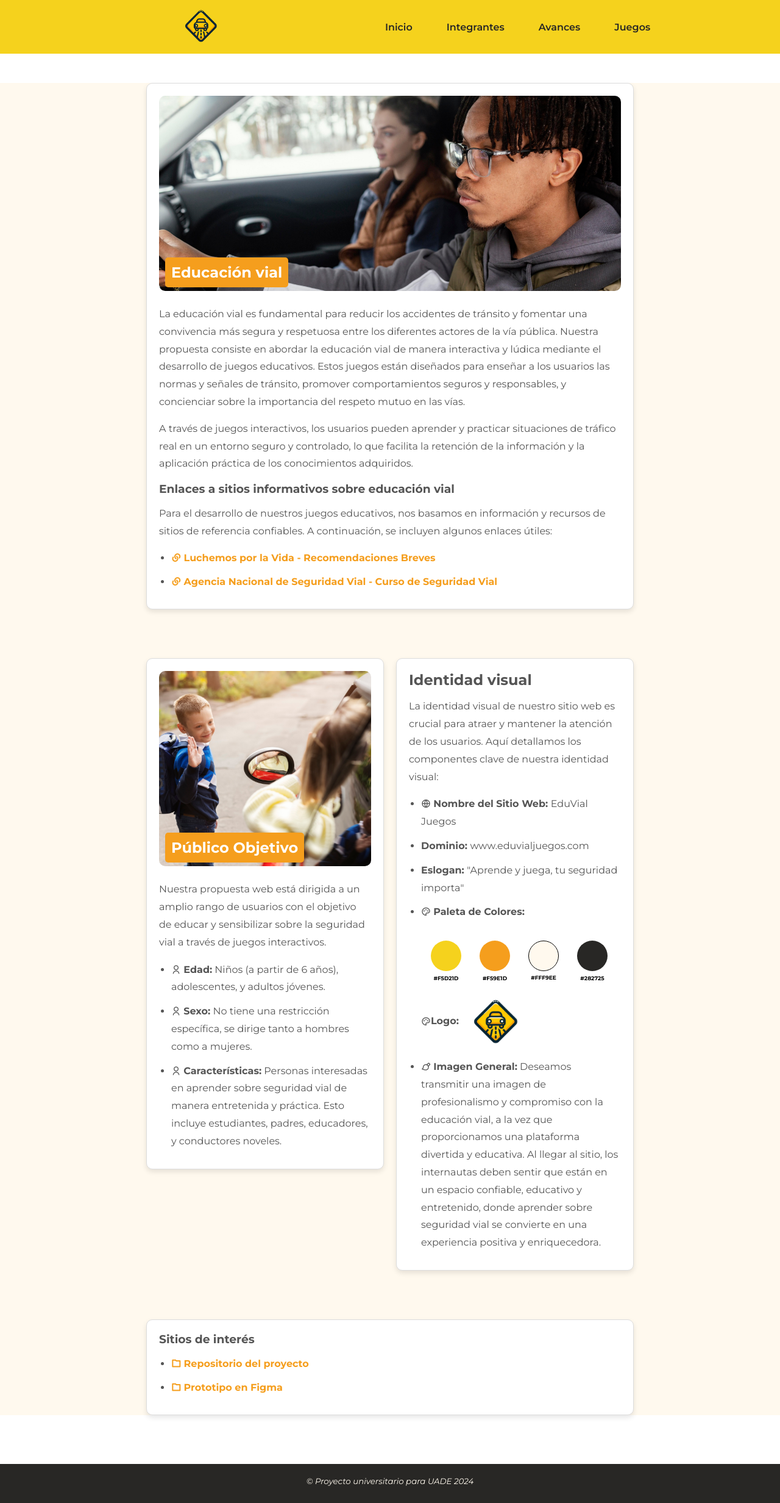
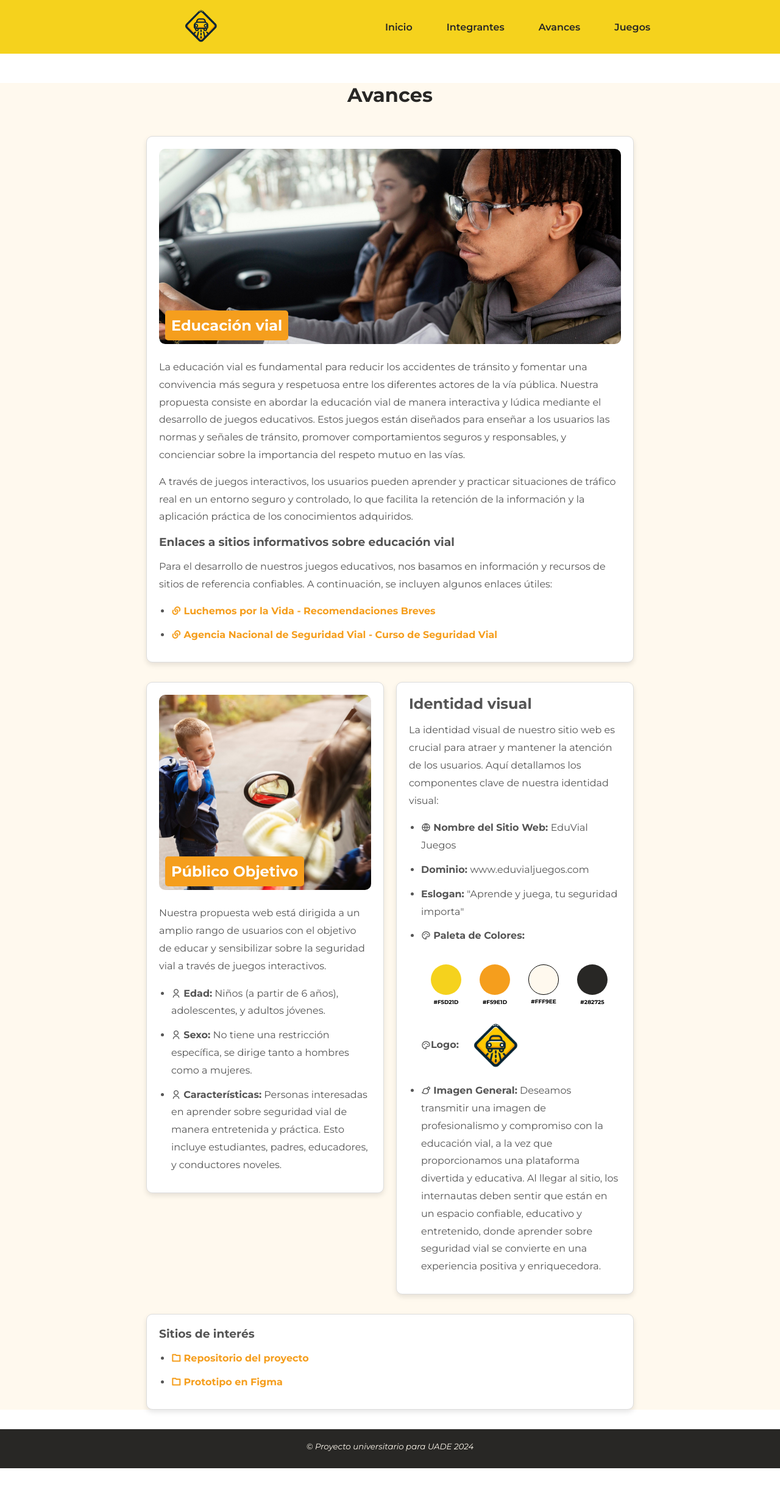
Before and after one commit to emedinafranco/tp-integrador, a plain HTML site: page pages/avances.html in a window 1280 px wide. Shown: the whole page at 61% size. After the commit the page ends 2407 px from the top, so only its background shows below. Drawn offline with nearby package versions, Linux system fonts and the light colour scheme.

Commit message:
pagina AVANCES terminado, animaciones de entrada, y retoques

```diff
--- a/css/avances.css
+++ b/css/avances.css
@@ -10,19 +10,21 @@
     --font-main: "Montserrat", sans-serif;
 }
 
+.h1-tittle {
+    text-align: center;
+}
 
 .avances_container {
     margin: 0rem 2rem 2rem 2rem;
     color: var(--bg-dark);
 }
 
-.avances_container.grid {
+.grid {
     display: grid;
     gap: 20px;
     grid-template-columns: repeat(auto-fit, minmax(300px, 1fr));
     align-items: start;
 }
-
 
 .avances_item {
     background: #fff;
@@ -57,7 +59,7 @@
     }
 
     .avances_container {
-        margin: 5rem 15rem;
+        margin: 2rem 15rem;
     }
 
 }
--- a/css/juego-emerson.css
+++ b/css/juego-emerson.css
@@ -1,3 +1,17 @@
+@import url('https://fonts.googleapis.com/css2?family=Montserrat:ital,wght@0,100..900;1,100..900&display=swap');
+
+:root {
+
+    /** ---------- COLORES  -----------*/
+    --color-principal: #F5D21D;
+    --color-secundario: #F59E1D;
+    --bg-color: #FFF9EE;
+    --bg-dark: #282725;
+
+    /** ---------- TIPOGRAFIA  -----------*/
+    --font-main: "Montserrat", sans-serif;
+}
+
 /* ESTILOS----JUEGO EMERSON -------- */
 
 .game-container {
@@ -7,7 +21,16 @@
     background-color: rgb(228, 228, 226);
     margin: 1.6rem;
     min-height: 24rem;
+    font-family: Montserrat;
+    box-shadow: 0 10px 10px rgba(0, 0, 0, 0.2)
 }
+
+@media screen and (min-width:1150px) {
+    .game-container {
+        margin: 1rem 25rem;
+    }
+}
+
 
 .button {
     padding: 10px 20px;
--- a/css/juegos.css
+++ b/css/juegos.css
@@ -41,7 +41,7 @@ main {
     justify-content: center;
     align-items: center; */
     width: 100%;
-    height: 100%;
+    min-height: 100vh;
     /* max-width: 800px; */
     /* height: 400px; */
 
--- a/css/styles.css
+++ b/css/styles.css
@@ -23,9 +23,15 @@ body {
     font-family: var(--font-main)
 }
 
+header {
+    animation: fadeIn 800ms ease-out;
+}
+
 main {
     background-color: var(--bg-color);
     margin-top: calc(3.5rem + 5rem);
+    animation: fadeInUp 900ms ease-out;
+
 }
 
 @media screen and (max-width:1150px) {
@@ -64,3 +70,25 @@ footer ul li {
     font-style: italic;
 
 }
+
+@keyframes fadeInUp {
+    0% {
+        opacity: 0;
+        transform: translateY(20px);
+    }
+
+    100% {
+        opacity: 1;
+        transform: translateY(0);
+    }
+}
+
+@keyframes fadeIn {
+    0% {
+        opacity: 0;
+    }
+
+    100% {
+        opacity: 1;
+    }
+}
--- a/pages/avances.html
+++ b/pages/avances.html
@@ -11,7 +11,7 @@
     <link rel="stylesheet" href="../css/styles.css">
     <link rel="stylesheet" href="../css/header.css">
     <link rel="stylesheet" href="../css/avances.css">
-    <title>Document</title>
+    <title>Avances</title>
 </head>
 
 <body>
@@ -69,7 +69,8 @@
     </header>
 
     <main>
-        <div class="avances_container grid">
+        <div class="avances_container flex">
+            <h1 class="h1-tittle">Avances</h1>
             <div class="avances_item">
                 <div class="image-container">
                     <img src="../images/avances/1.jpg" alt="Educación vial" class="img">
@@ -153,7 +154,7 @@
             </div>
         </div>
 
-        <div class="avances_container grid">
+        <div class="avances_container">
             <div class="avances_item">
                 <h3 class="subtittle">Sitios de interés</h3>
                 <ul>
--- a/scripts/main.js
+++ b/scripts/main.js
@@ -1,4 +1,3 @@
-
 // SCRIPTS PAGINA JUEGOS
 
 function loadGame(game) {
@@ -8,7 +7,7 @@ function loadGame(game) {
     gameContainer.innerHTML = '';
 
     // Carga el juego correspondiente
-    switch(game) {
+    switch (game) {
         case 'game1':
             gameContainer.innerHTML = '<iframe src="../pages/juego-albornoz.html" frameborder="0" width="100%" height="100%"></iframe>';
             break;
```
Also changed, not shown: index.html (+1 -1 lines), pages/integrantes.html (+7 -5 lines), pages/juegos.html (+1 -1 lines).
